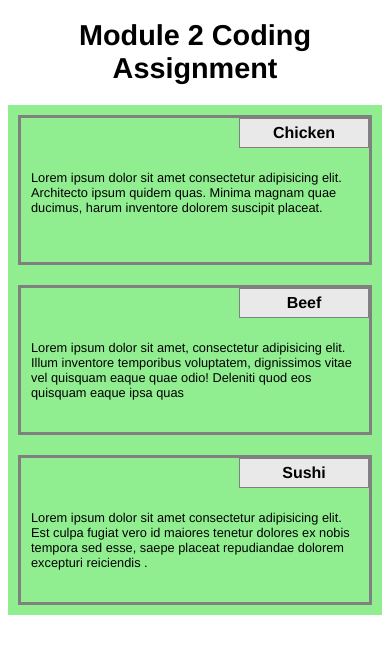
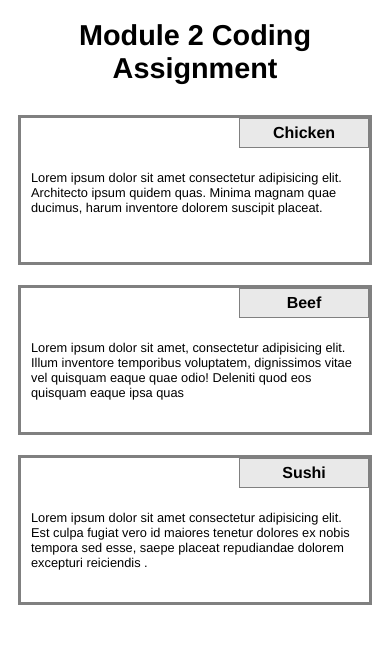
Before and after one commit to derb0bby/coursera_mod2, a PHP site: page / in a window 390 px wide. Shown: the top 654 px of the page. Run offline with PHP 8.4, Linux system fonts and the light colour scheme.

Commit message:
Update style.css

```diff
--- a/css/style.css
+++ b/css/style.css
@@ -68,7 +68,7 @@ h1 {
 @media (max-width:767px) {
   .container {
     flex-flow: row wrap;
-    background-color: lightgreen;
+    /* background-color: lightgreen; */
   }
   .container-box {
     flex-basis: 400px;
```
